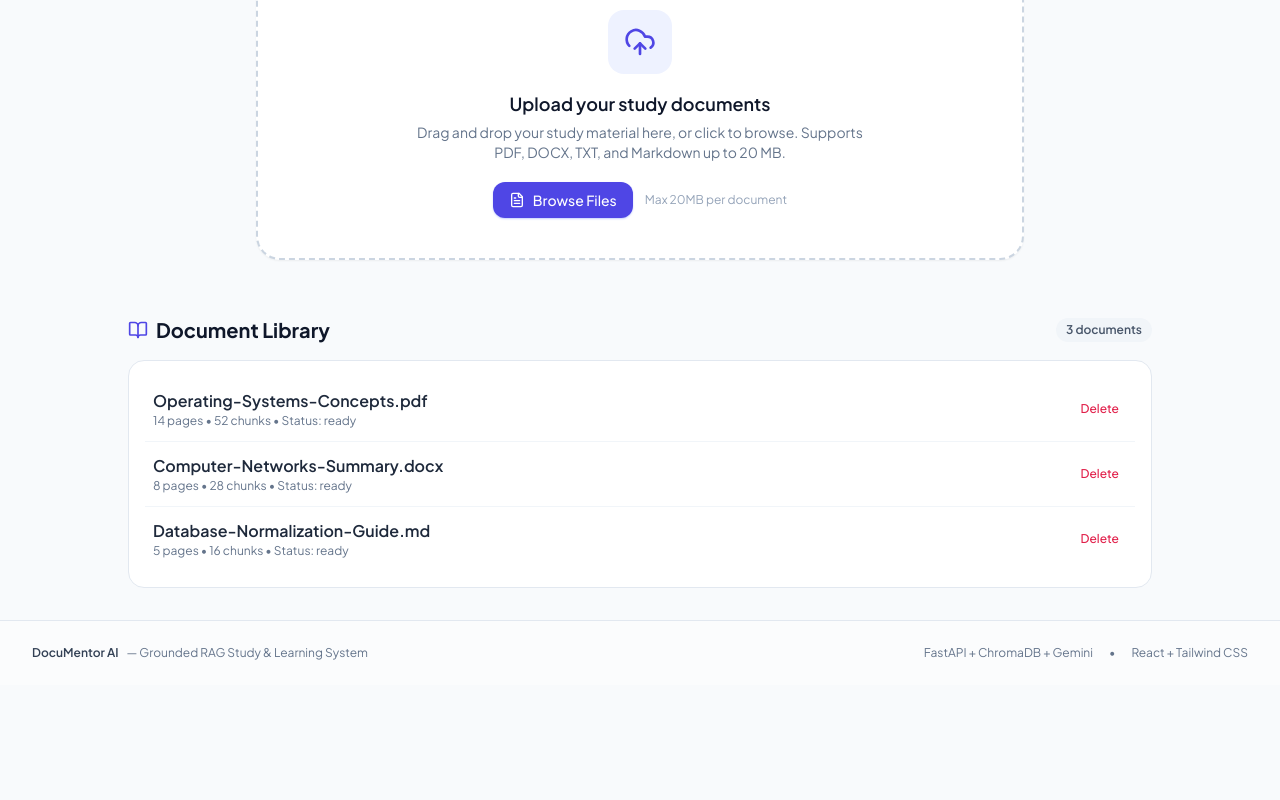
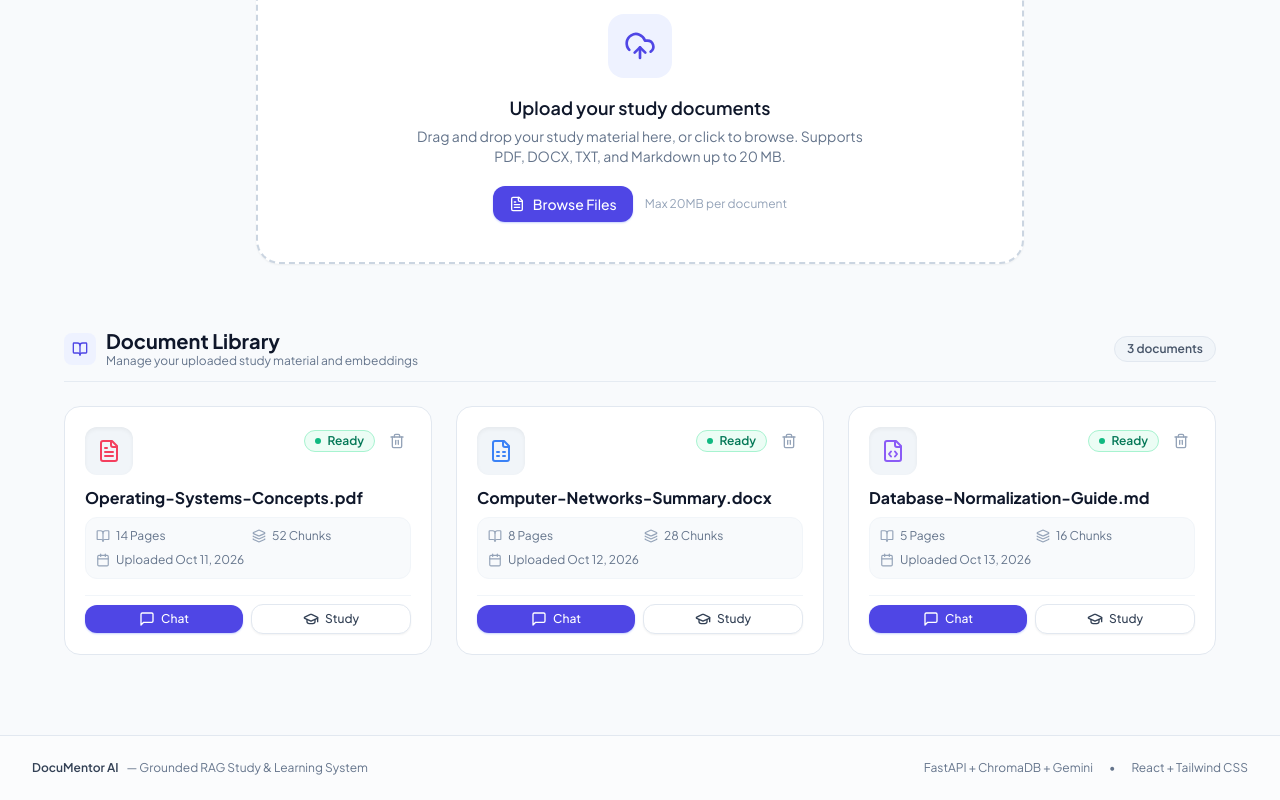
Before and after one commit to yashw72/Lumina, a React (Vite) app in the folder frontend/: page / in a window 1280 px wide. Shown: the part 435-1235 px from the top of the page. Before the commit the page ends 1120 px from the top, so only its background shows below. Built offline with nearby package versions, Linux system fonts and the light colour scheme; no server answers.

Commit message:
feat(frontend): add document library with cards, delete confirmation and empty state

```diff
--- a/frontend/src/components/documents/DocumentCard.jsx
+++ b/frontend/src/components/documents/DocumentCard.jsx
@@ -0,0 +1,202 @@
+import React, { useState } from 'react';
+import { useNavigate } from 'react-router-dom';
+import {
+  FileText,
+  FileCode,
+  FileSpreadsheet,
+  File,
+  MessageSquare,
+  GraduationCap,
+  Trash2,
+  Calendar,
+  Layers,
+  BookOpen,
+  AlertTriangle,
+  X,
+} from 'lucide-react';
+import Button from '../common/Button.jsx';
+
+export default function DocumentCard({ document: doc, onDelete }) {
+  const navigate = useNavigate();
+  const [showConfirmDelete, setShowConfirmDelete] = useState(false);
+  const [isDeleting, setIsDeleting] = useState(false);
+
+  const getFileIcon = (type) => {
+    switch (type?.toLowerCase()) {
+      case 'pdf':
+        return <FileText className="w-6 h-6 text-rose-500" />;
+      case 'docx':
+      case 'doc':
+        return <FileSpreadsheet className="w-6 h-6 text-blue-500" />;
+      case 'md':
+      case 'markdown':
+        return <FileCode className="w-6 h-6 text-violet-500" />;
+      case 'txt':
+        return <File className="w-6 h-6 text-emerald-500" />;
+      default:
+        return <File className="w-6 h-6 text-slate-500" />;
+    }
+  };
+
+  const getStatusBadge = (status) => {
+    switch (status) {
+      case 'ready':
+        return (
+          <span className="inline-flex items-center gap-1.5 px-2.5 py-0.5 rounded-full text-xs font-semibold bg-emerald-50 text-emerald-700 dark:bg-emerald-950/70 dark:text-emerald-300 border border-emerald-200 dark:border-emerald-800/60">
+            <span className="w-1.5 h-1.5 rounded-full bg-emerald-500" />
+            Ready
+          </span>
+        );
+      case 'processing':
+        return (
+          <span className="inline-flex items-center gap-1.5 px-2.5 py-0.5 rounded-full text-xs font-semibold bg-amber-50 text-amber-700 dark:bg-amber-950/70 dark:text-amber-300 border border-amber-200 dark:border-amber-800/60 animate-pulse">
+            <span className="w-1.5 h-1.5 rounded-full bg-amber-500" />
+            Processing
+          </span>
+        );
+      case 'failed':
+        return (
+          <span className="inline-flex items-center gap-1.5 px-2.5 py-0.5 rounded-full text-xs font-semibold bg-rose-50 text-rose-700 dark:bg-rose-950/70 dark:text-rose-300 border border-rose-200 dark:border-rose-800/60">
+            <span className="w-1.5 h-1.5 rounded-full bg-rose-500" />
+            Failed
+          </span>
+        );
+      default:
+        return (
+          <span className="inline-flex items-center px-2 py-0.5 rounded-full text-xs font-medium bg-slate-100 text-slate-700 dark:bg-slate-800 dark:text-slate-300">
+            {status}
+          </span>
+        );
+    }
+  };
+
+  const formatDate = (isoString) => {
+    if (!isoString) return 'Just now';
+    try {
+      const date = new Date(isoString);
+      return date.toLocaleDateString(undefined, {
+        month: 'short',
+        day: 'numeric',
+        year: 'numeric',
+      });
+    } catch {
+      return 'Recently';
+    }
+  };
+
+  const handleDelete = async () => {
+    setIsDeleting(true);
+    await onDelete(doc.id);
+    setIsDeleting(false);
+    setShowConfirmDelete(false);
+  };
+
+  const isReady = doc.status === 'ready';
+
+  return (
+    <div className="relative group bg-white dark:bg-slate-900 border border-slate-200 dark:border-slate-800/90 rounded-2xl p-5 hover:border-indigo-300 dark:hover:border-indigo-600/50 hover:shadow-lg hover:shadow-indigo-500/5 transition-all duration-200 flex flex-col justify-between">
+      <div>
+        {/* Top Header: Icon, Status, and Delete button */}
+        <div className="flex items-start justify-between gap-3 mb-3">
+          <div className="w-12 h-12 rounded-xl bg-slate-100 dark:bg-slate-800/80 flex items-center justify-center shrink-0 shadow-inner">
+            {getFileIcon(doc.file_type)}
+          </div>
+          <div className="flex items-center gap-2">
+            {getStatusBadge(doc.status)}
+            <button
+              type="button"
+              onClick={() => setShowConfirmDelete(true)}
+              className="p-1.5 rounded-lg text-slate-400 hover:text-rose-600 hover:bg-rose-50 dark:hover:bg-rose-950/50 transition-colors focus:outline-none"
+              title="Delete document"
+              aria-label={`Delete ${doc.filename}`}
+            >
+              <Trash2 className="w-4 h-4" />
+            </button>
+          </div>
+        </div>
+
+        {/* Title & Metadata */}
+        <h3
+          className="font-bold text-slate-900 dark:text-slate-100 text-base leading-snug line-clamp-1 mb-2"
+          title={doc.filename}
+        >
+          {doc.filename}
+        </h3>
+
+        <div className="grid grid-cols-2 gap-2 text-xs text-slate-500 dark:text-slate-400 mb-4 bg-slate-50 dark:bg-slate-950/40 p-2.5 rounded-xl border border-slate-100 dark:border-slate-800/50">
+          <div className="flex items-center gap-1.5">
+            <BookOpen className="w-3.5 h-3.5 text-slate-400" />
+            <span>{doc.page_count ?? 1} {doc.page_count === 1 ? 'Page' : 'Pages'}</span>
+          </div>
+          <div className="flex items-center gap-1.5">
+            <Layers className="w-3.5 h-3.5 text-slate-400" />
+            <span>{doc.chunk_count ?? 0} Chunks</span>
+          </div>
+          <div className="flex items-center gap-1.5 col-span-2">
+            <Calendar className="w-3.5 h-3.5 text-slate-400" />
+            <span>Uploaded {formatDate(doc.created_at)}</span>
+          </div>
+        </div>
+      </div>
+
+      {/* Action Buttons */}
+      <div className="pt-2 border-t border-slate-100 dark:border-slate-800 flex items-center gap-2">
+        <Button
+          variant="primary"
+          size="sm"
+          className="flex-1"
+          icon={MessageSquare}
+          disabled={!isReady}
+          onClick={() => navigate(`/chat?doc=${doc.id}`)}
+        >
+          Chat
+        </Button>
+        <Button
+          variant="secondary"
+          size="sm"
+          className="flex-1"
+          icon={GraduationCap}
+          disabled={!isReady}
+          onClick={() => navigate(`/study?doc=${doc.id}`)}
+        >
+          Study
+        </Button>
+      </div>
+
+      {/* Confirmation Modal Overlay */}
+      {showConfirmDelete && (
+        <div className="absolute inset-0 bg-white/95 dark:bg-slate-900/95 backdrop-blur-xs rounded-2xl p-5 z-20 flex flex-col justify-center items-center text-center animate-in fade-in duration-150 border border-rose-200 dark:border-rose-900/50">
+          <div className="w-10 h-10 rounded-full bg-rose-100 dark:bg-rose-950/80 text-rose-600 dark:text-rose-400 flex items-center justify-center mb-2">
+            <AlertTriangle className="w-5 h-5" />
+          </div>
+          <h4 className="text-sm font-bold text-slate-900 dark:text-slate-100 mb-1">
+            Delete this document?
+          </h4>
+          <p className="text-xs text-slate-500 dark:text-slate-400 mb-4 max-w-xs line-clamp-2">
+            Are you sure you want to remove <span className="font-semibold text-slate-700 dark:text-slate-300">"{doc.filename}"</span>? Its vector index will be deleted.
+          </p>
+          <div className="flex items-center gap-2 w-full max-w-xs">
+            <Button
+              variant="secondary"
+              size="sm"
+              className="flex-1"
+              disabled={isDeleting}
+              onClick={() => setShowConfirmDelete(false)}
+            >
+              Cancel
+            </Button>
+            <Button
+              variant="danger"
+              size="sm"
+              className="flex-1"
+              loading={isDeleting}
+              onClick={handleDelete}
+            >
+              Confirm
+            </Button>
+          </div>
+        </div>
+      )}
+    </div>
+  );
+}
--- a/frontend/src/components/documents/DocumentList.jsx
+++ b/frontend/src/components/documents/DocumentList.jsx
@@ -0,0 +1,33 @@
+import React from 'react';
+import DocumentCard from './DocumentCard.jsx';
+import EmptyState from '../common/EmptyState.jsx';
+import Loader from '../common/Loader.jsx';
+import { Files } from 'lucide-react';
+
+export default function DocumentList({ documents, loading, onDelete }) {
+  if (loading) {
+    return (
+      <div className="py-12">
+        <Loader size="lg" message="Loading your document library..." />
+      </div>
+    );
+  }
+
+  if (!documents || documents.length === 0) {
+    return (
+      <EmptyState
+        icon={Files}
+        title="Your library is empty"
+        description="Upload your first textbook, study notes, or assignment above to get started with AI chat and study aids."
+      />
+    );
+  }
+
+  return (
+    <div className="grid grid-cols-1 md:grid-cols-2 lg:grid-cols-3 gap-6">
+      {documents.map((doc) => (
+        <DocumentCard key={doc.id} document={doc} onDelete={onDelete} />
+      ))}
+    </div>
+  );
+}
--- a/frontend/src/pages/HomePage.jsx
+++ b/frontend/src/pages/HomePage.jsx
@@ -1,23 +1,22 @@
 import React from 'react';
 import { useDocuments } from '../hooks/useDocuments.js';
 import UploadBox from '../components/documents/UploadBox.jsx';
-import Loader from '../components/common/Loader.jsx';
-import EmptyState from '../components/common/EmptyState.jsx';
-import { Sparkles, BookOpen } from 'lucide-react';
+import DocumentList from '../components/documents/DocumentList.jsx';
+import { Sparkles, BookOpen, Layers } from 'lucide-react';
 
 export default function HomePage() {
-  const { documents, loading, error, refresh, remove } = useDocuments();
+  const { documents, loading, refresh, remove } = useDocuments();
 
   return (
-    <div className="space-y-10">
+    <div className="space-y-12 pb-12">
       {/* Hero Section */}
-      <section className="text-center max-w-3xl mx-auto pt-4 pb-2">
-        <div className="inline-flex items-center gap-2 px-3 py-1.5 rounded-full bg-indigo-50 dark:bg-indigo-950/60 border border-indigo-200/60 dark:border-indigo-800/60 text-indigo-600 dark:text-indigo-400 text-xs font-semibold mb-4">
+      <section className="text-center max-w-3xl mx-auto pt-4">
+        <div className="inline-flex items-center gap-2 px-3.5 py-1.5 rounded-full bg-indigo-50 dark:bg-indigo-950/70 border border-indigo-200/70 dark:border-indigo-800/60 text-indigo-600 dark:text-indigo-400 text-xs font-semibold mb-5 shadow-xs">
           <Sparkles className="w-3.5 h-3.5" />
           <span>Intelligent RAG-Powered Study Assistant</span>
         </div>
         <h1 className="text-3xl sm:text-4xl md:text-5xl font-extrabold text-slate-900 dark:text-white tracking-tight leading-tight">
-          Supercharge your study notes with <span className="text-indigo-600 dark:text-indigo-400">DocuMentor AI</span>
+          Turn your course material into an <span className="text-indigo-600 dark:text-indigo-400">interactive mentor</span>
         </h1>
         <p className="mt-4 text-base sm:text-lg text-slate-600 dark:text-slate-300 max-w-2xl mx-auto leading-relaxed">
           Upload textbooks, lecture notes, or syllabus slides. Chat with exact page-level source citations and automatically generate summaries, flashcards, and quizzes.
@@ -29,43 +28,35 @@ export default function HomePage() {
         <UploadBox onUploaded={refresh} />
       </section>
 
-      {/* Documents Status */}
-      <section className="max-w-5xl mx-auto pt-4">
-        <div className="flex items-center justify-between mb-4">
-          <h2 className="text-xl font-bold text-slate-900 dark:text-white flex items-center gap-2">
-            <BookOpen className="w-5 h-5 text-indigo-600 dark:text-indigo-400" />
-            <span>Document Library</span>
-          </h2>
-          <span className="text-xs font-semibold px-2.5 py-1 rounded-full bg-slate-100 dark:bg-slate-800 text-slate-600 dark:text-slate-300">
-            {documents.length} {documents.length === 1 ? 'document' : 'documents'}
-          </span>
+      {/* Document Library Section */}
+      <section className="max-w-6xl mx-auto pt-4">
+        <div className="flex items-center justify-between mb-6 pb-3 border-b border-slate-200/80 dark:border-slate-800">
+          <div className="flex items-center gap-2.5">
+            <div className="w-8 h-8 rounded-lg bg-indigo-50 dark:bg-indigo-950/80 text-indigo-600 dark:text-indigo-400 flex items-center justify-center">
+              <BookOpen className="w-4 h-4" />
+            </div>
+            <div>
+              <h2 className="text-xl font-bold text-slate-900 dark:text-white leading-tight">
+                Document Library
+              </h2>
+              <p className="text-xs text-slate-500 dark:text-slate-400">
+                Manage your uploaded study material and embeddings
+              </p>
+            </div>
+          </div>
+
+          <div className="flex items-center gap-2">
+            <span className="text-xs font-semibold px-3 py-1 rounded-full bg-slate-100 dark:bg-slate-800/80 text-slate-600 dark:text-slate-300 border border-slate-200 dark:border-slate-700">
+              {documents.length} {documents.length === 1 ? 'document' : 'documents'}
+            </span>
+          </div>
         </div>
 
-        {loading ? (
-          <Loader message="Loading document library..." />
-        ) : documents.length === 0 ? (
-          <EmptyState
-            title="No documents uploaded yet"
-            description="Upload your first study document above to start asking questions and generating flashcards."
-          />
-        ) : (
-          <div className="bg-white dark:bg-slate-900 rounded-2xl border border-slate-200 dark:border-slate-800 p-4 divide-y divide-slate-100 dark:divide-slate-800">
-            {documents.map((doc) => (
-              <div key={doc.id} className="py-3 px-2 flex items-center justify-between">
-                <div>
-                  <h4 className="font-semibold text-slate-800 dark:text-slate-200">{doc.filename}</h4>
-                  <p className="text-xs text-slate-500">{doc.page_count} pages • {doc.chunk_count} chunks • Status: {doc.status}</p>
-                </div>
-                <button
-                  onClick={() => remove(doc.id)}
-                  className="text-xs text-rose-600 hover:text-rose-700 font-medium px-2 py-1 rounded hover:bg-rose-50 dark:hover:bg-rose-950/40"
-                >
-                  Delete
-                </button>
-              </div>
-            ))}
-          </div>
-        )}
+        <DocumentList
+          documents={documents}
+          loading={loading}
+          onDelete={remove}
+        />
       </section>
     </div>
   );
```
